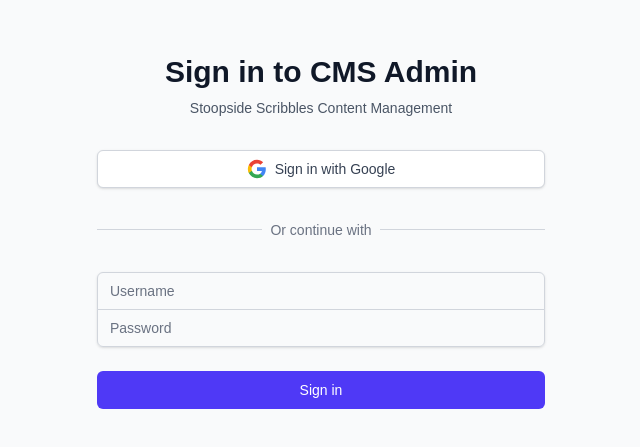
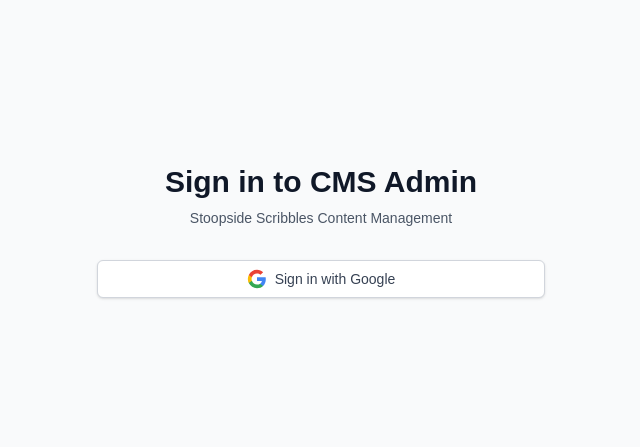
Before and after one commit to lcvaleski/stoopside-scribbles-cms, a Next.js app: page /auth/signin in a window 1280 px wide. Shown: the part 181-628 px from the top of the page, without its empty margins (319-959 px from the left). Built offline with nearby package versions, Linux system fonts and the light colour scheme.

Commit message:
Stripping

```diff
--- a/app/api/auth/[...nextauth]/route.ts
+++ b/app/api/auth/[...nextauth]/route.ts
@@ -1,62 +1,15 @@
 import NextAuth from "next-auth"
-import CredentialsProvider from "next-auth/providers/credentials"
 import GoogleProvider from "next-auth/providers/google"
-import bcrypt from "bcryptjs"
 
 const handler = NextAuth({
   providers: [
-    // Google OAuth Provider
     GoogleProvider({
       clientId: process.env.GOOGLE_CLIENT_ID!,
       clientSecret: process.env.GOOGLE_CLIENT_SECRET!,
-    }),
-    // Credentials Provider (fallback)
-    CredentialsProvider({
-      name: 'Credentials',
-      credentials: {
-        username: { label: "Username", type: "text", placeholder: "admin" },
-        password: { label: "Password", type: "password" }
-      },
-      async authorize(credentials) {
-        // Check if credentials are provided
-        if (!credentials?.username || !credentials?.password) {
-          return null
-        }
-
-        // Get admin credentials from environment variables
-        const adminUsername = process.env.ADMIN_USERNAME || "admin"
-        const adminPasswordHash = process.env.ADMIN_PASSWORD_HASH
-
-        // Fallback to hardcoded for development (remove in production!)
-        const fallbackHash = await bcrypt.hash("password", 10)
-        const passwordHash = adminPasswordHash || fallbackHash
-
-        // Verify username
-        if (credentials.username !== adminUsername) {
-          return null
-        }
-
-        // Verify password using bcrypt
-        const isPasswordValid = await bcrypt.compare(
-          credentials.password,
-          passwordHash
-        )
-
-        if (!isPasswordValid) {
-          return null
-        }
-
-        // Return user object if authentication successful
-        return {
-          id: "1",
-          name: adminUsername,
-          email: `${adminUsername}@stoopside.com`
-        }
-      }
     })
   ],
   callbacks: {
-    async signIn({ user, account, profile }) {
+    async signIn({ user, account }) {
       // For Google OAuth, check if email is authorized
       if (account?.provider === "google") {
         const authorizedEmails = process.env.AUTHORIZED_EMAILS?.split(",").map(e => e.trim()) || []
@@ -76,10 +29,9 @@ const handler = NextAuth({
         return false
       }
 
-      // Allow credentials provider
       return true
     },
-    async session({ session, token }) {
+    async session({ session }) {
       // Add custom session properties if needed
       return session
     },
--- a/app/auth/signin/page.tsx
+++ b/app/auth/signin/page.tsx
@@ -1,39 +1,10 @@
 'use client'
 
 import { signIn } from 'next-auth/react'
-import { useState, Suspense } from 'react'
-import { useRouter, useSearchParams } from 'next/navigation'
+import { useState } from 'react'
 
-function SignInForm() {
-  const [username, setUsername] = useState('')
-  const [password, setPassword] = useState('')
-  const [error, setError] = useState('')
+export default function SignIn() {
   const [isLoading, setIsLoading] = useState(false)
-  const router = useRouter()
-  const searchParams = useSearchParams()
-
-  // Check for error from Google OAuth
-  const authError = searchParams.get('error')
-
-  const handleSubmit = async (e: React.FormEvent) => {
-    e.preventDefault()
-    setError('')
-    setIsLoading(true)
-
-    const result = await signIn('credentials', {
-      username,
-      password,
-      redirect: false,
-    })
-
-    setIsLoading(false)
-
-    if (result?.error) {
-      setError('Invalid credentials')
-    } else {
-      router.push('/dashboard')
-    }
-  }
 
   const handleGoogleSignIn = () => {
     setIsLoading(true)
@@ -52,7 +23,6 @@ function SignInForm() {
           </p>
         </div>
 
-        {/* Google Sign In Button */}
         <div>
           <button
             type="button"
@@ -66,82 +36,10 @@ function SignInForm() {
               <path fill="#FBBC05" d="M5.84 14.09c-.22-.66-.35-1.36-.35-2.09s.13-1.43.35-2.09V7.07H2.18C1.43 8.55 1 10.22 1 12s.43 3.45 1.18 4.93l2.85-2.22.81-.62z"/>
               <path fill="#EA4335" d="M12 5.38c1.62 0 3.06.56 4.21 1.64l3.15-3.15C17.45 2.09 14.97 1 12 1 7.7 1 3.99 3.47 2.18 7.07l3.66 2.84c.87-2.6 3.3-4.53 6.16-4.53z"/>
             </svg>
-            Sign in with Google
+            {isLoading ? 'Signing in...' : 'Sign in with Google'}
           </button>
         </div>
-
-        <div className="relative">
-          <div className="absolute inset-0 flex items-center">
-            <div className="w-full border-t border-gray-300" />
-          </div>
-          <div className="relative flex justify-center text-sm">
-            <span className="px-2 bg-gray-50 text-gray-500">Or continue with</span>
-          </div>
-        </div>
-
-        <form className="mt-8 space-y-6" onSubmit={handleSubmit}>
-          <div className="rounded-md shadow-sm -space-y-px">
-            <div>
-              <label htmlFor="username" className="sr-only">
-                Username
-              </label>
-              <input
-                id="username"
-                name="username"
-                type="text"
-                required
-                disabled={isLoading}
-                className="appearance-none rounded-none relative block w-full px-3 py-2 border border-gray-300 placeholder-gray-500 text-gray-900 rounded-t-md focus:outline-none focus:ring-indigo-500 focus:border-indigo-500 focus:z-10 sm:text-sm disabled:opacity-50"
-                placeholder="Username"
-                value={username}
-                onChange={(e) => setUsername(e.target.value)}
-              />
-            </div>
-            <div>
-              <label htmlFor="password" className="sr-only">
-                Password
-              </label>
-              <input
-                id="password"
-                name="password"
-                type="password"
-                required
-                disabled={isLoading}
-                className="appearance-none rounded-none relative block w-full px-3 py-2 border border-gray-300 placeholder-gray-500 text-gray-900 rounded-b-md focus:outline-none focus:ring-indigo-500 focus:border-indigo-500 focus:z-10 sm:text-sm disabled:opacity-50"
-                placeholder="Password"
-                value={password}
-                onChange={(e) => setPassword(e.target.value)}
-              />
-            </div>
-          </div>
-
-          {(error || authError) && (
-            <div className="rounded-md bg-red-50 p-4">
-              <div className="text-sm text-red-800">
-                {error || (authError === 'AccessDenied' ? 'Your email is not authorized to access this application' : 'Authentication error')}
-              </div>
-            </div>
-          )}
-
-          <div>
-            <button
-              type="submit"
-              disabled={isLoading}
-              className="group relative w-full flex justify-center py-2 px-4 border border-transparent text-sm font-medium rounded-md text-white bg-indigo-600 hover:bg-indigo-700 focus:outline-none focus:ring-2 focus:ring-offset-2 focus:ring-indigo-500 disabled:opacity-50 disabled:cursor-not-allowed"
-            >
-              {isLoading ? 'Signing in...' : 'Sign in'}
-            </button>
-          </div>
-        </form>
       </div>
     </div>
   )
 }
-
-export default function SignIn() {
-  return (
-    <Suspense fallback={<div className="min-h-screen flex items-center justify-center bg-gray-50">Loading...</div>}>
-      <SignInForm />
-    </Suspense>
-  )
-}
```
